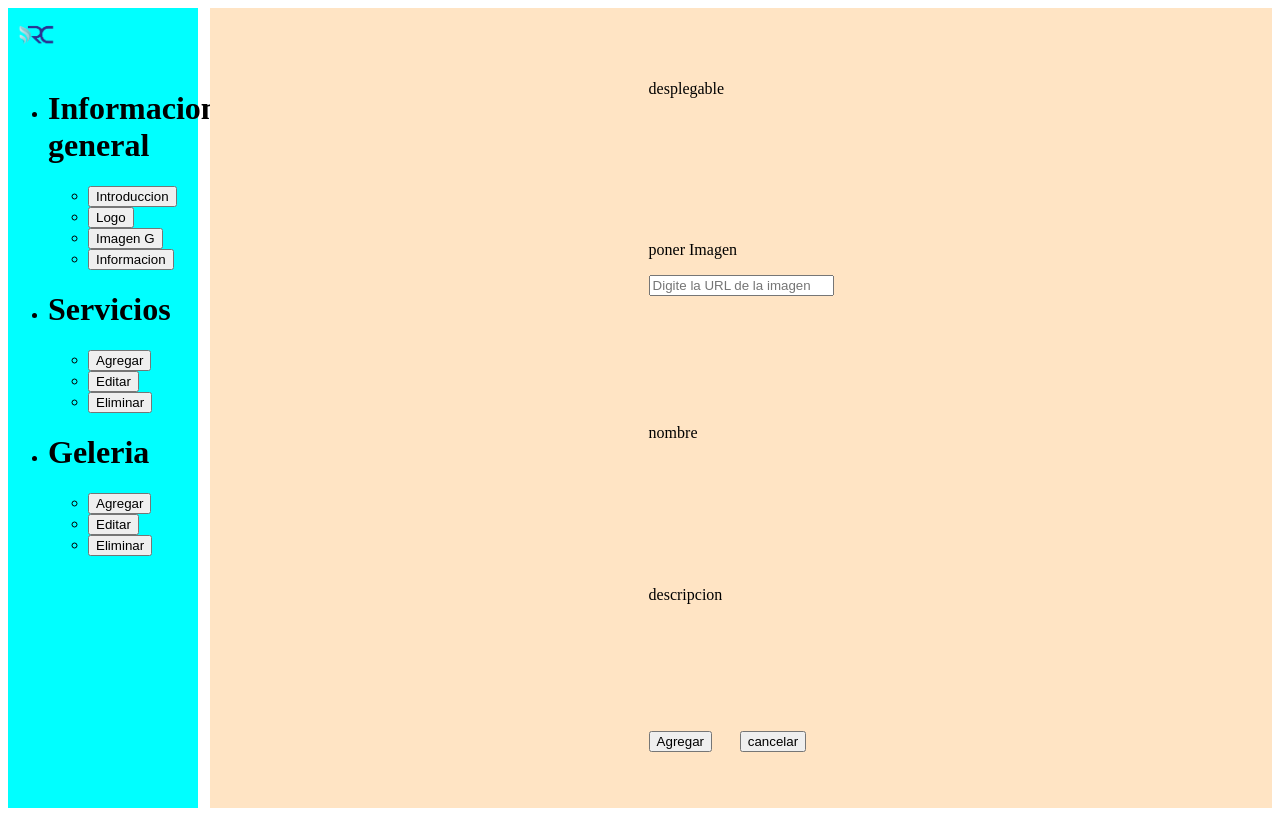
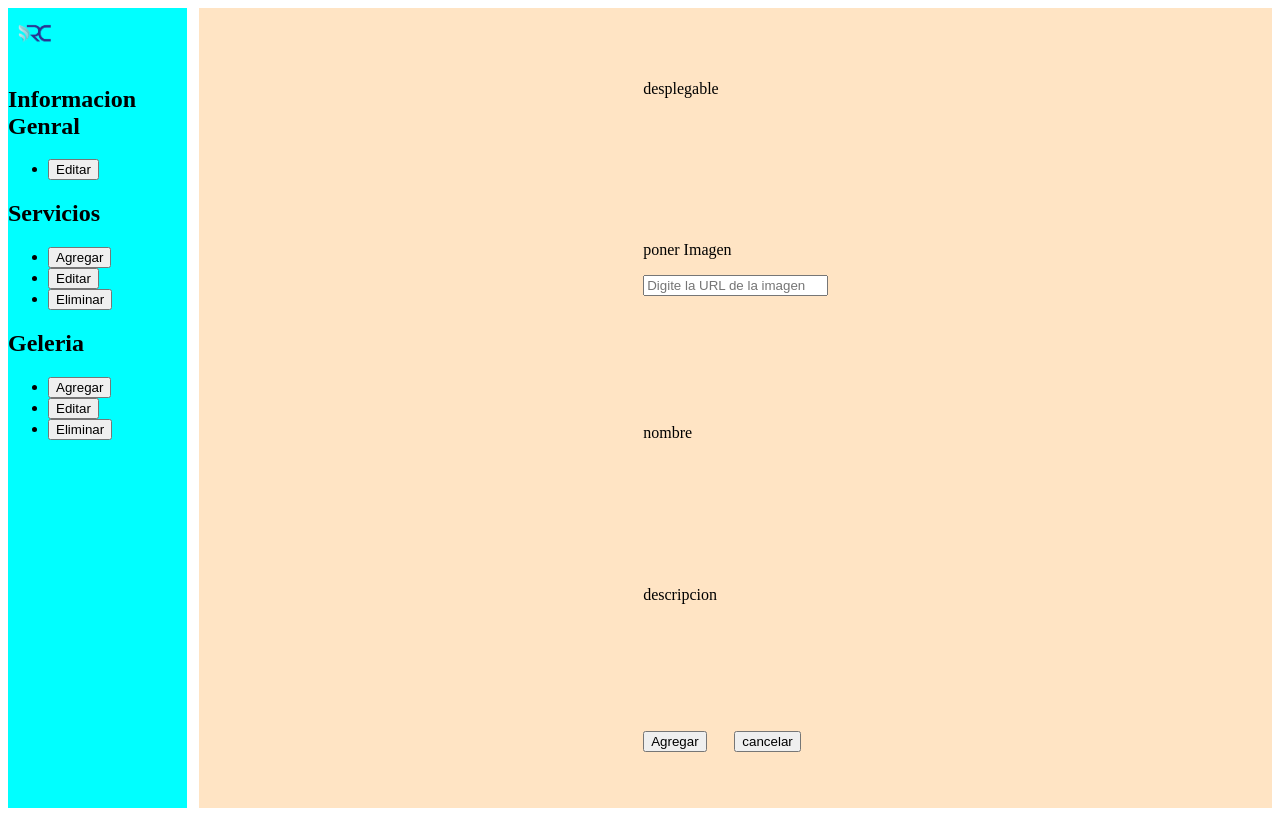
Before and after one commit to dian7875/api-land, a website: page public/index.html in a window 1280 px wide. Drawn offline with Linux system fonts and the light colour scheme.

Commit message:
Index.html

```diff
--- a/public/index.html
+++ b/public/index.html
@@ -7,41 +7,31 @@
     <title>RYC pagina administrativa</title>
 </head>
 <body>
-    <div class="sidebar">
+<div class="sidebar">
 <img class="Logo" src="/assets/RYCLOG.png " alt="">
-<ul>
-
-<li class="titulo"> <h1>Informacion general</h1></li>
+<span>
+<h2>Informacion Genral</h2>
 <ul class="subMenu">
-    <li><button>Introduccion</button></li>
-    <li><button>Logo</button></li>
-    <li><button>Imagen G</button></li>
-    <li><button>Informacion</button></li>
-
+   <li><button type="button">Editar</button></li>
 </ul>
-
-
-<li class="titulo"> <h1>Servicios</h1></li>
+</span>
+<span>
+<h2>Servicios</h2>
 <ul class="subMenu">
-    <li><button>Agregar</button></li>
-    <li><button>Editar</button></li>
-    <li><button>Eliminar</button></li>
-
+    <li><button type="button">Agregar</button></li>
+    <li><button type="button">Editar</button></li>
+    <li><button type="button">Eliminar</button></li>
 </ul>
-
-
-<li class="titulo"> <h1>Geleria</h1></li>
-<ul class="subMenu">
-    <li><button>Agregar</button></li>
-    <li><button>Editar</button></li>
-    <li><button>Eliminar</button></li>
-
-</ul>
-
-</ul>
+</span>
+<span>
+  <h2>Geleria</h2>
+    <ul class="subMenu">
+        <li><button>Agregar</button></li>
+        <li><button>Editar</button></li>
+        <li><button>Eliminar</button></li>
+    </ul>
+</span>
     </div>
-
-
 
     <div class="Servicios">
 
```
